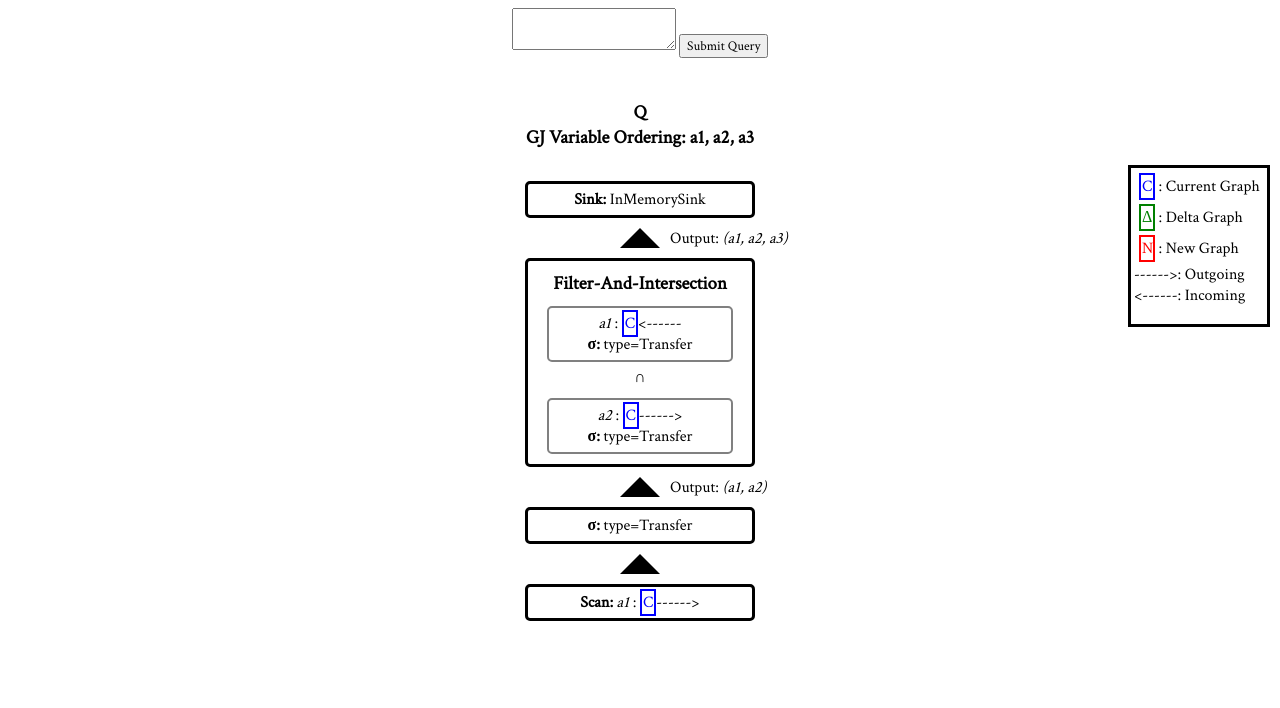
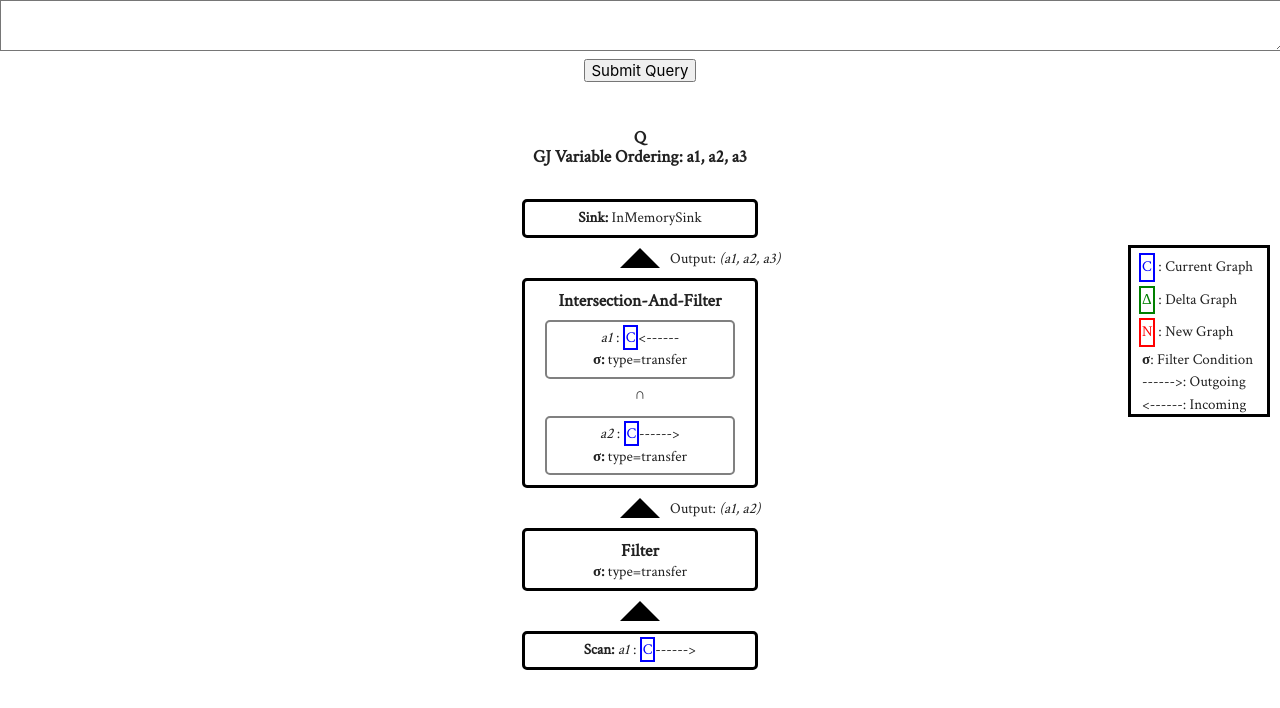
Before and after one commit to jeremychen0127/plan, a plain HTML site: page index.html in a window 1280 px wide. Drawn offline with nearby package versions, Linux system fonts and the light colour scheme.

Commit message:
Minor fixes

```diff
--- a/index.html
+++ b/index.html
@@ -1,15 +1,18 @@
 <!DOCTYPE html>
 <html>
 <head>
+    <!-- Compiled and minified CSS -->
+    <link rel="stylesheet" href="https://cdnjs.cloudflare.com/ajax/libs/materialize/0.97.8/css/materialize.min.css">
+
     <script src="https://ajax.googleapis.com/ajax/libs/jquery/3.1.1/jquery.min.js"></script>
     <script src="https://cdnjs.cloudflare.com/ajax/libs/underscore.js/1.8.3/underscore-min.js"></script>
 
     <style>
-      * { font-family: 'Crimson Text', serif; }
-      h3 { margin: 5px; }
+      * { font-family: 'Crimson Text', serif; box-sizing: initial; }
+      h3 { margin: 5px; font-size: 1.17em; font-weight: bold; }
       .center { text-align: center; margin: auto; width: 100%; }
       .stage { border: 3px solid black; border-radius: 5px; margin-top: 10px; margin-bottom: 10px;
-padding: 5px; width: 17%; }
+padding: 5px; width: 220px; }
       .innerStage { width: 80%; border: 2px solid grey; margin-bottom: 5px; }
       .output { margin-left: 30px; width: 500px; text-align: left; }
       .arrow { width: 0; height: 0; border-left: 20px solid transparent;
@@ -19,10 +22,11 @@ padding: 5px; width: 17%; }
       .newGraph { border-color: red; color: red; }
       .currentGraph { border-color: blue; color: blue; }
       .deltaGraph { border-color: green; color: green; }
-      .legend { border: 3px solid black; height: 150px; width: 130px; margin: 5px; padding: 3px;
-                z-index: 10; position: absolute; right: 5px; top: 20%; }
+      .legend { border: 3px solid black; height: 160px; width: 130px; margin: 5px; padding: 3px;
+                z-index: 10; position: absolute; right: 5px; top: 30%; }
       .legendItem { border: 2px solid; padding: 1px; width: 10px; margin: 2px 0px 2px 5px; display: inline-block; }
       .legendWords { display: inline; }
+      .simpleLegendEntry { margin-left: 8px; }
     </style>
     <link href="https://fonts.googleapis.com/css?family=Crimson Text" rel="stylesheet">
 </head>
@@ -33,8 +37,6 @@ padding: 5px; width: 17%; }
       <input type="submit" value="Submit Query"></input>
     </form>
     <br /><br />
-    <div id="name"></div>
-    <div id="ordering"></div>
     <div id="legend" class="legend">
       <div>
         <div class="graphVersionBox currentGraph legendItem">C</div>
@@ -49,13 +51,23 @@ padding: 5px; width: 17%; }
         <p class='legendWords'>: New Graph</p>
       </div>
       <div>
-        <div>------>: Outgoing</div>
+        <div class="simpleLegendEntry"><b>&sigma;</b>: Filter Condition</div>
       </div>
       <div>
-        <div><------: Incoming</div>
+        <div class="simpleLegendEntry">------>: Outgoing</div>
+      </div>
+      <div>
+        <div class="simpleLegendEntry"><------: Incoming</div>
       </div>
     </div>
-    <div id="stages"></div>
+    <div id="stageSet"></div>
+    <div class="row">
+      <div class="col s12">
+        <div id="name"></div>
+        <div id="ordering"></div>
+        <div id="stages"></div>
+      </div>
+    </div>
 
     <script type="text/javascript" src="plan.js"></script>
 </body>
--- a/plan.js
+++ b/plan.js
@@ -7,11 +7,11 @@ var CURRENT_GRAPH = 'Current';
 var DELTA_GRAPH = 'Delta';
 var OUTGOING = 'Outgoing';
 var INCOMING = 'Incoming';
-var ETYPE = 'Transfer';
+var ETYPE = 'transfer';
 var EDGE_TYPE = 'edgeType';
 
 function createFilter(intersectionRule) {
-  return '<div class="center stage"><b>&sigma;:</b> type=' + intersectionRule.edgeType + '</div>';
+  return
 }
 
 function hasEdgeType(intersectionRules) {
@@ -50,21 +50,6 @@ function getDirectionSymbol(direction) {
   }
 }
 
-/*
-var DATA = {
-  name: 'Q', // or dQ1 dQ2 dQ3
-  variableOrdering: ['a', 'c', 'd', 'b'],
-  sink: 'In-memory',
-  stages: [
-    [{graphVersion: 'Current', variable: 'a', direction: OUTGOING, edgeType: ETYPE}],
-    [{graphVersion: 'Delta', variable: 'a', direction: INCOMING},
-     {graphVersion: 'Current', variable: 'c', direction: OUTGOING}],
-    [{graphVersion: 'New', variable: 'a', direction: INCOMING, edgeType: ETYPE},
-     {graphVersion: 'Current', variable: 'c', direction: OUTGOING},
-     {graphVersion: 'Current', variable: 'b', direction: OUTGOING, edgeType: ETYPE}]
-  ]
-};
-*/
 var DATA_SET = [
 {
   name: 'Q',
@@ -77,12 +62,28 @@ var DATA_SET = [
   ]
 }];
 
+var stageSet = '';
+if (DATA_SET.length === 1) {
+  stageSet += '<div class="row">';
+  stageSet += '<div class="col s12">';
+  stageSet += '<div id="name1"></div>';
+  stageSet += '<div id="ordering1"></div>';
+  stageSet += '<div id="stages1"></div>';
+  stageSet += '</div></div>';
+
+  $("#stageSet").append(stageSet);
+} else {
+  stageSet += '<div class="row">';
+  for (var i = 0; i < DATA_SET.length; ++i) {
+  }
+}
+
 var DATA = DATA_SET[0];
 
 var name = '<h3 class="center">' + DATA.name + '</h3>';
-$('#name').append(name);
+$('#name1').append(name);
 var ordering = '<h3 class="center">GJ Variable Ordering: ' + DATA.variableOrdering.join(', ') + '</h3><br />';
-$('#ordering').append(ordering);
+$('#ordering1').append(ordering);
 
 var stages = DATA.stages;
 var stageContainers = [];
@@ -92,14 +93,15 @@ stage1Container += getGraphVersionBox(stages[0][0].graphVersion);
 stage1Container += getDirectionSymbol(stages[0][0].direction) + '</div>';
 stageContainers.push(stage1Container);
 if (stages[0][0].hasOwnProperty(EDGE_TYPE)) {
-  stageContainers.push(createFilter(stages[0][0]));
+  var stage1Filter = '<div class="center stage"><h3 style="margin-bottom: 0px">Filter</h3><b>&sigma;:</b> type=' + stages[0][0].edgeType + '</div>';
+  stageContainers.push(stage1Filter);
 }
 
-for (var i = 1; i < stages.length; ++i) {
+for (i = 1; i < stages.length; ++i) {
   var intersectionRules = stages[i];
   var stageContainer = '<div class="center stage">';
   if (hasEdgeType(intersectionRules)) {
-    stageContainer += '<h3>Filter-And-Intersection</h3>';
+    stageContainer += '<h3>Intersection-And-Filter</h3>';
   } else {
     stageContainer += '<h3>Intersection</h3>';
   }
@@ -122,17 +124,17 @@ for (var i = 1; i < stages.length; ++i) {
 }
 
 var sink = '<div class="center stage"><b>Sink:</b> ' + DATA.sink + '</div>';
-$('#stages').append(sink);
+$('#stages1').append(sink);
 var arrow = '<div class="center arrow"></div>';
 var arrowWithOutput = '<div class="center arrow"><div class="output">Output: <i>(';
 var orderingArrayCopy = DATA.variableOrdering.slice();
 for (i = stageContainers.length - 1; i >= 0; --i) {
   var finalOutput = arrowWithOutput + orderingArrayCopy.join(', ') + ')</i></div></div>';
   if (i != 0) {
-    $('#stages').append(finalOutput);
+    $('#stages1').append(finalOutput);
   } else {
-    $('#stages').append(arrow);
+    $('#stages1').append(arrow);
   }
   orderingArrayCopy.pop();
-  $('#stages').append(stageContainers[i]);
+  $('#stages1').append(stageContainers[i]);
 }
```
